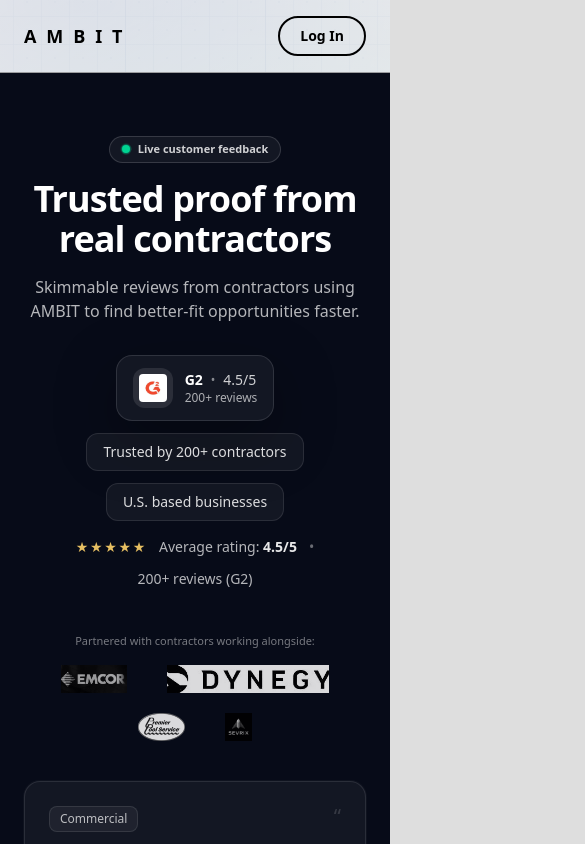
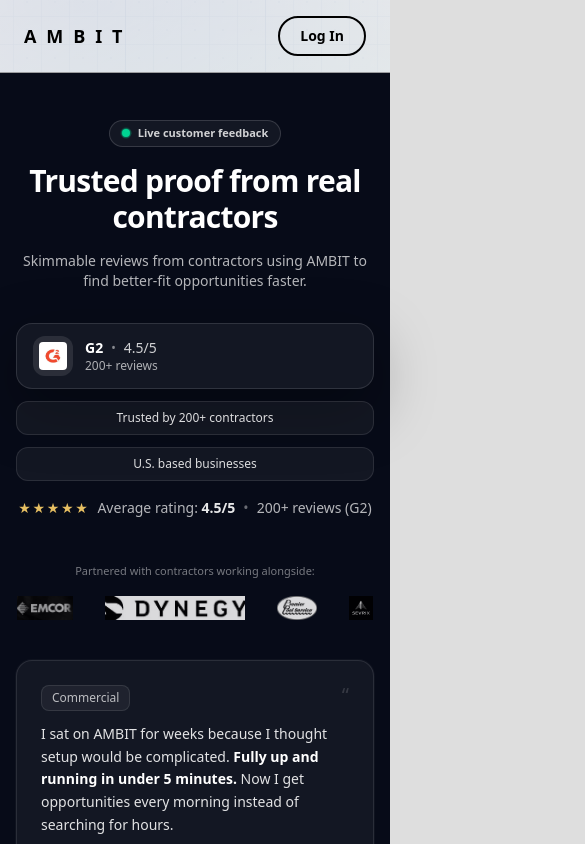
Before and after one commit to seansevrix/ambit, a Next.js app: page /testimonials in a window 390 px wide. Shown: the top 844 px of the page, 585 px wide, since content can reach past the window. Built offline with nearby package versions, Linux system fonts and the light colour scheme.

Commit message:
Make testimonials page mobile friendly

```diff
--- a/app/testimonials/page.tsx
+++ b/app/testimonials/page.tsx
@@ -18,16 +18,16 @@ type Testimonial = {
 };
 
 const PRIMARY =
-  "inline-flex items-center justify-center rounded-xl bg-[#1A4FA3] px-6 py-3 text-sm font-semibold text-white hover:bg-[#15428B] transition";
+  "inline-flex items-center justify-center rounded-xl bg-[#1A4FA3] px-6 py-3 text-sm font-semibold text-white hover:bg-[#15428B] transition w-full sm:w-auto";
 
 const SECONDARY =
-  "inline-flex items-center justify-center rounded-xl border border-white/12 bg-white/5 px-6 py-3 text-sm font-semibold text-white/90 hover:bg-white/10 transition";
+  "inline-flex items-center justify-center rounded-xl border border-white/12 bg-white/5 px-6 py-3 text-sm font-semibold text-white/90 hover:bg-white/10 transition w-full sm:w-auto";
 
 const CARD =
   "rounded-2xl border border-white/10 bg-white/5 shadow-[0_0_0_1px_rgba(255,255,255,0.03)]";
 
 const PILL =
-  "inline-flex items-center gap-2 rounded-xl border border-white/10 bg-white/5 px-4 py-2 text-sm text-white/85";
+  "inline-flex items-center gap-2 rounded-xl border border-white/10 bg-white/5 px-3 sm:px-4 py-2 text-xs sm:text-sm text-white/85 w-full sm:w-auto justify-center sm:justify-start";
 
 const LOGOS = {
   g2: "/logos/g2.png",
@@ -238,8 +238,8 @@ function QuoteCard({
 
 function G2Badge() {
   return (
-    <div className="flex items-center gap-3 rounded-2xl border border-white/12 bg-white/5 px-4 py-3 shadow-[0_20px_60px_rgba(0,0,0,0.35)]">
-      <div className="flex h-10 w-10 items-center justify-center rounded-xl bg-white/10">
+    <div className="flex w-full sm:w-auto items-center gap-3 rounded-2xl border border-white/12 bg-white/5 px-4 py-3 shadow-[0_20px_60px_rgba(0,0,0,0.35)]">
+      <div className="flex h-10 w-10 flex-shrink-0 items-center justify-center rounded-xl bg-white/10">
         <Img src={LOGOS.g2} alt="G2" className="h-7 w-7 rounded-sm" />
       </div>
 
@@ -262,13 +262,13 @@ function PartnerStrip() {
         Partnered with contractors working alongside:
       </div>
 
-      <div className="mx-auto mt-4 flex max-w-4xl flex-wrap items-center justify-center gap-x-10 gap-y-5">
+      <div className="mx-auto mt-4 flex max-w-4xl flex-wrap items-center justify-center gap-x-8 sm:gap-x-10 gap-y-5">
         {LOGOS.partners.map((b) => (
           <div key={b.name} className="flex items-center">
             <Img
               src={b.src}
               alt={b.name}
-              className="h-7 w-auto opacity-85 grayscale hover:opacity-100 hover:grayscale-0 transition"
+              className="h-6 sm:h-7 w-auto opacity-85 grayscale hover:opacity-100 hover:grayscale-0 transition"
             />
           </div>
         ))}
@@ -341,9 +341,10 @@ function Carousel({ items }: { items: Testimonial[] }) {
         <div className="text-xs text-white/50">Scroll →</div>
       </div>
 
-      <div className="mt-3 flex gap-4 overflow-x-auto pb-2 [-webkit-overflow-scrolling:touch]">
+      {/* Mobile-friendly horizontal scroll (prevents page overflow on iPhone) */}
+      <div className="mt-3 -mx-2 flex gap-4 overflow-x-auto px-2 pb-2 [-webkit-overflow-scrolling:touch]">
         {items.map((t) => (
-          <div key={t.name} className="w-[340px] flex-shrink-0">
+          <div key={t.name} className="w-[280px] sm:w-[340px] flex-shrink-0">
             <QuoteCard t={t} />
           </div>
         ))}
@@ -370,7 +371,7 @@ export default function TestimonialsPage() {
   const visibleCarousel = showMore ? rest : rest.slice(0, 6);
 
   return (
-    <main className="min-h-screen bg-[#070B18] text-white">
+    <main className="min-h-[100dvh] bg-[#070B18] text-white">
       {/* Background glow + subtle grid (matches the site) */}
       <div className="pointer-events-none fixed inset-0 -z-10">
         <div className="absolute inset-0 bg-[radial-gradient(900px_600px_at_20%_0%,rgba(26,79,163,0.25),transparent_60%)]" />
@@ -379,7 +380,7 @@ export default function TestimonialsPage() {
         <div className="absolute inset-0 bg-gradient-to-b from-white/[0.03] via-transparent to-transparent" />
       </div>
 
-      <div className="mx-auto max-w-7xl px-6 py-16 md:py-20">
+      <div className="mx-auto max-w-7xl px-4 sm:px-6 py-12 sm:py-16 md:py-20">
         {/* Hero */}
         <div className="mx-auto max-w-5xl text-center">
           <div className="mx-auto flex w-fit items-center gap-2 rounded-full border border-white/15 bg-white/5 px-3 py-1 text-[11px] font-semibold text-white/80">
@@ -390,21 +391,21 @@ export default function TestimonialsPage() {
             Live customer feedback
           </div>
 
-          <h1 className="mt-4 text-4xl font-semibold tracking-tight md:text-5xl">
+          <h1 className="mt-4 text-3xl sm:text-4xl md:text-5xl font-semibold tracking-tight">
             Trusted proof from real contractors
           </h1>
-          <p className="mt-4 text-white/70">
+          <p className="mt-4 text-sm sm:text-base text-white/70">
             Skimmable reviews from contractors using AMBIT to find better-fit opportunities faster.
           </p>
 
           <div className="mt-8 flex flex-col items-center justify-center gap-4">
-            <div className="flex flex-wrap items-center justify-center gap-3">
+            <div className="flex w-full flex-col sm:flex-row flex-wrap items-center justify-center gap-3">
               <G2Badge />
               <div className={PILL}>{TRUST.contractorCountLabel}</div>
               <div className={PILL}>U.S. based businesses</div>
             </div>
 
-            <div className="flex flex-wrap items-center justify-center gap-3 text-sm text-white/70">
+            <div className="flex flex-wrap items-center justify-center gap-2 sm:gap-3 text-sm text-white/70 leading-relaxed">
               <Stars value={5} />
               <span>
                 Average rating:{" "}
@@ -432,7 +433,7 @@ export default function TestimonialsPage() {
           <div className="text-sm text-white/70">
             Ready to see your matches? Start your trial — no credit card.
           </div>
-          <div className="flex flex-wrap items-center justify-center gap-3">
+          <div className="flex w-full sm:w-auto flex-col sm:flex-row flex-wrap items-center justify-center gap-3">
             <Link href="/get-started" className={PRIMARY}>
               Start Free Trial — No Credit Card
             </Link>
@@ -452,7 +453,7 @@ export default function TestimonialsPage() {
               <button
                 type="button"
                 onClick={() => setShowMore((s) => !s)}
-                className="rounded-xl border border-white/12 bg-white/5 px-5 py-2.5 text-sm font-semibold text-white/90 hover:bg-white/10 transition"
+                className="rounded-xl border border-white/12 bg-white/5 px-5 py-2.5 text-sm font-semibold text-white/90 hover:bg-white/10 transition w-full sm:w-auto"
               >
                 {showMore ? "Show Less" : "Show More"}
               </button>
```
